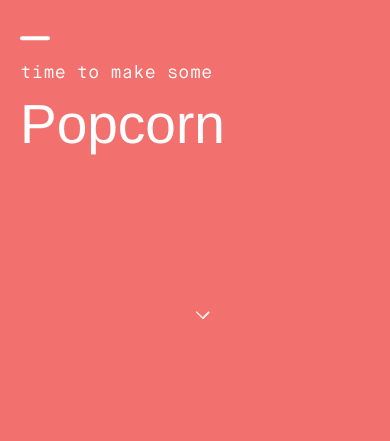
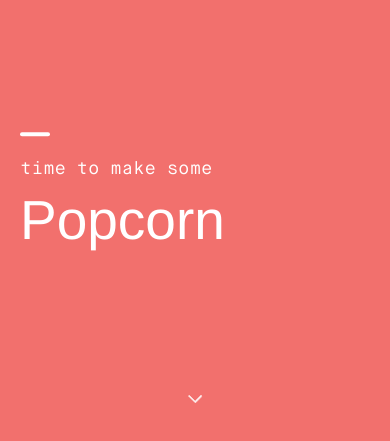
Before and after one commit to chris-mf/popcorntime, a plain HTML site: page index.html in a window 390 px wide. Shown: the part 131-572 px from the top of the page. Drawn offline with nearby package versions, Linux system fonts and the light colour scheme.

Commit message:
Update 2017-01-19T23:44:50.393Z

```diff
--- a/scss/main.scss
+++ b/scss/main.scss
@@ -691,25 +691,18 @@ footer a:hover {
 
     .hero-text h1 {
         font-size: 55px;
-        // transform: translateY(-50%);
     }
 
     .box-section,
     .normal-section {
         padding: 20px;
         height: 80%;
-        // transform: translateY();
-
     }
 
     .hero {
-        height: 300px;
+        height: 400px;
         padding-top: 20px;
-        padding-bottom: 80%;
-    }
-
-    .down-arrow {
-      transform: translateY(1300%);
+        padding-bottom: 20px;
     }
 
     .flavour-text {
```
Also changed, not shown: css/main.css.
